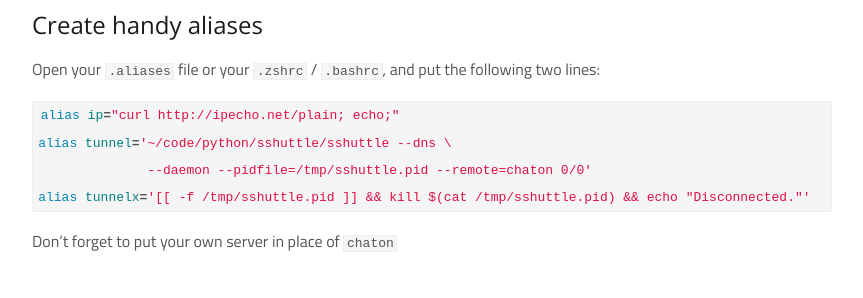
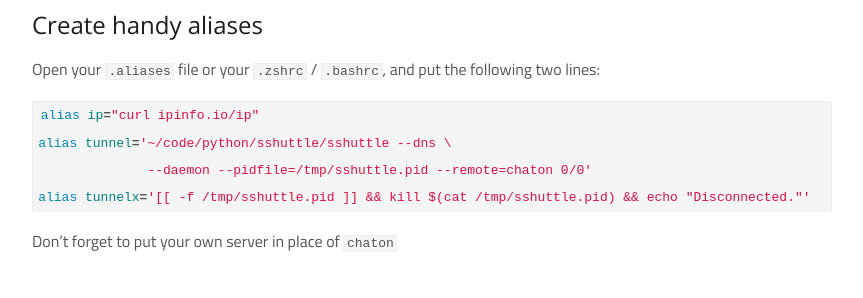
Before and after one commit to ssaunier/ssaunier.github.io, a Jekyll site: the page built from _posts/2013-11-06-stay-safe-on-unencrypted-public-wi-fi-networks.markdown, in a window 1280 px wide and 900 px high, scrolled down 1525 px. Shown: the part 152-450 px from the top of the window, without its empty margins (208-1071 px from the left). Built offline with Jekyll 4.4.1, drawn with Linux system fonts in a browser that asks for light colours; comment, search, counter and statistics services are not loaded.

Commit message:
Curl ipinfo for public IP

```diff
--- a/_posts/2013-11-06-stay-safe-on-unencrypted-public-wi-fi-networks.markdown
+++ b/_posts/2013-11-06-stay-safe-on-unencrypted-public-wi-fi-networks.markdown
@@ -80,7 +80,7 @@ Open your `.aliases` file or your `.zshrc` / `.bashrc`, and put the following
 two lines:
 
 {% highlight bash %}
-alias ip="curl http://ipecho.net/plain; echo;"
+alias ip="curl ipinfo.io/ip"
 alias tunnel='~/code/python/sshuttle/sshuttle --dns \
               --daemon --pidfile=/tmp/sshuttle.pid --remote=chaton 0/0'
 alias tunnelx='[[ -f /tmp/sshuttle.pid ]] && kill $(cat /tmp/sshuttle.pid) && echo "Disconnected."'
```
